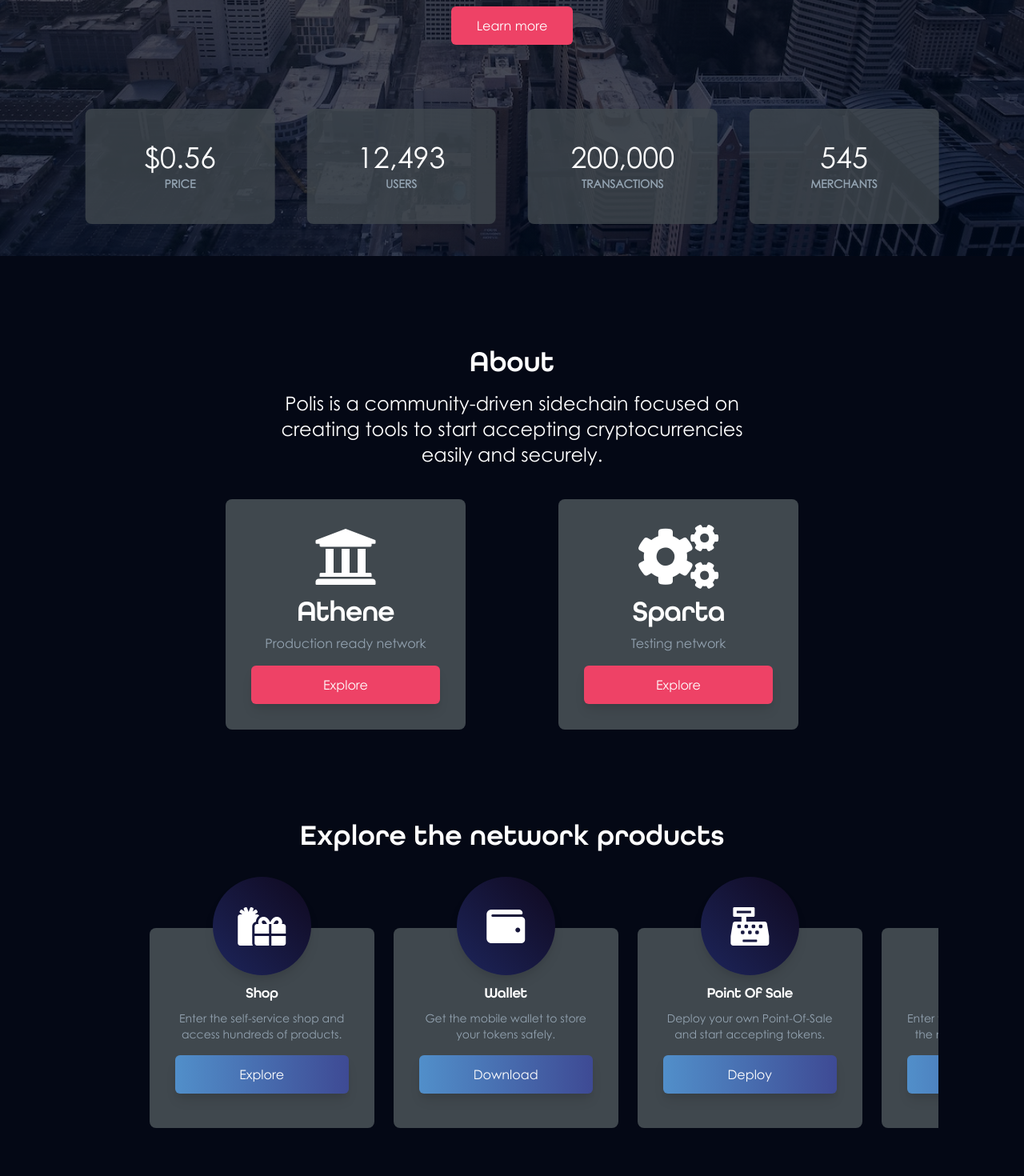
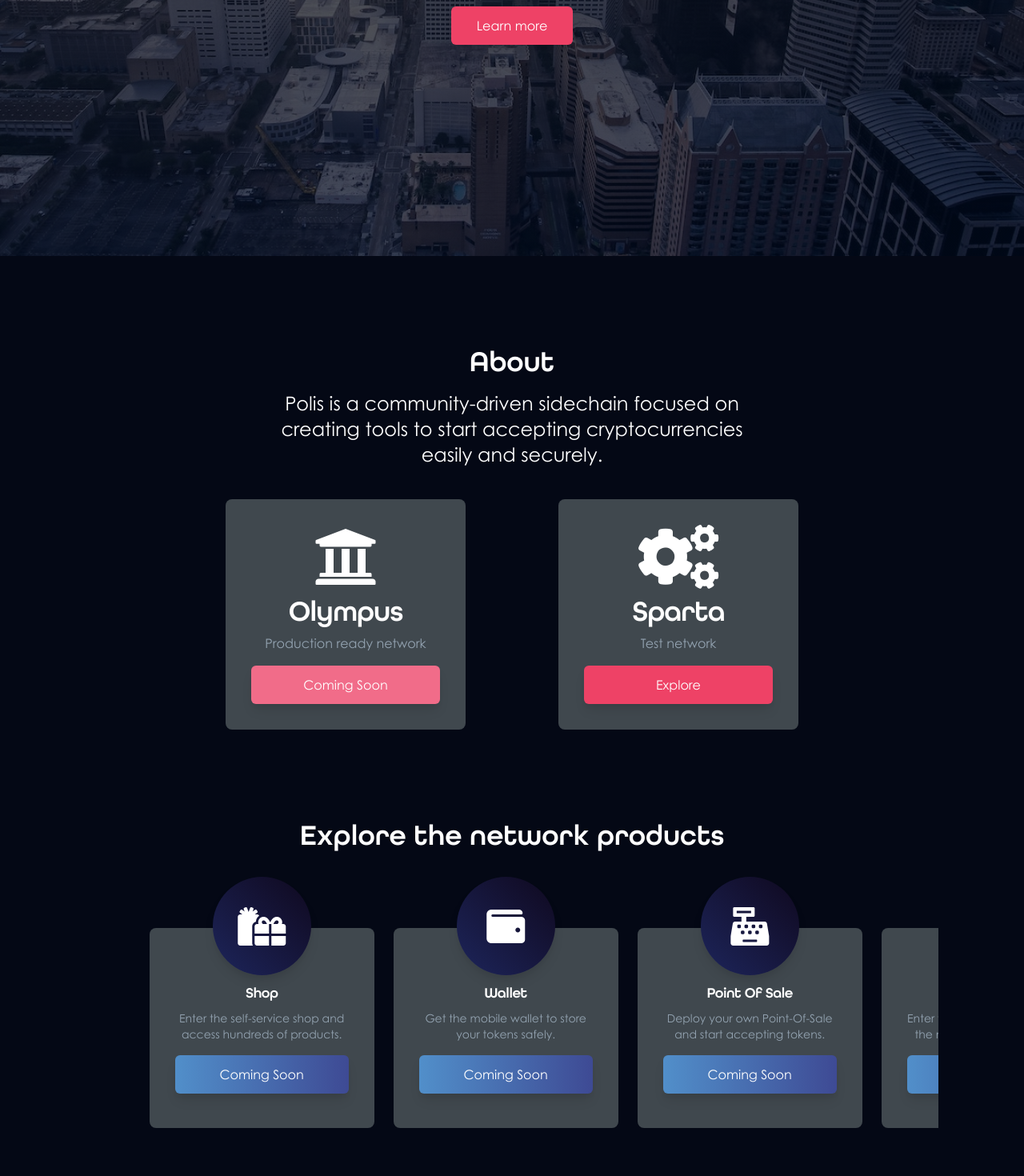
Before and after one commit to polischain/landing, a Next.js app: page / in a window 1280 px wide. Shown: the part 480-1950 px from the top of the page at 80% size. Built offline with nearby package versions, Linux system fonts and the light colour scheme.

Commit message:
Remove unnecesary

```diff
--- a/package.json
+++ b/package.json
@@ -47,8 +47,8 @@
     "lint-staged": "11.1.1",
     "postcss": "^8.3.6",
     "prettier": "2.3.2",
+    "pwa-asset-generator": "4.3.3",
     "tailwindcss": "2.2.7",
-    "pwa-asset-generator": "4.3.3",
     "typescript": "4.3.5"
   }
 }
--- a/pages/index.tsx
+++ b/pages/index.tsx
@@ -1,8 +1,10 @@
 import Navbar from '../components/NavBar'
-import React from 'react'
+import React  from 'react'
 import Footer from '../components/Footer'
 
-export const Home = (): JSX.Element => (
+export function Home(): JSX.Element {
+
+  return (
     <>
       <Navbar />
       <main>
@@ -14,8 +16,8 @@ export const Home = (): JSX.Element => (
                   Join the payments revolution
                 </h1>
                 <p className="mt-6 lg:w-8/12 text-lg mx-auto text-white">
-                Stake, swap, trade, and engage with a vibrant community building
-                the future of payments.{' '}
+                  Stake, swap, trade, and engage with a vibrant community
+                  building the future of payments.{' '}
                 </p>
               </div>
             </div>
@@ -27,40 +29,6 @@ export const Home = (): JSX.Element => (
                 >
                   Learn more
                 </a>
-            </div>
-          </div>
-          <div className="absolute w-5/6 left-1/2 transform -translate-x-1/2 grid grid-flow-col lg:grid-cols-4 lg:grid-rows-1 grid-rows-2 grid-cols-2 my-5 lg:my-20 gap-5 lg:gap-10">
-            <div className="text-center rounded-lg bg-darkgrey-500 bg-opacity-80 hover:bg-opacity-100">
-              <div className="my-5 lg:my-10">
-                <p className="text-white text-2xl lg:text-4xl">$0.56</p>
-                <p className="text-grey-500 text-sm uppercase font-bold mt-1">
-                  Price
-                </p>
-              </div>
-            </div>
-            <div className="text-center rounded-lg bg-darkgrey-500 bg-opacity-80 hover:bg-opacity-100">
-              <div className="my-5 lg:my-10">
-                <p className="text-white text-2xl lg:text-4xl">12,493</p>
-                <p className="text-grey-500 text-sm uppercase font-bold mt-1">
-                  Users
-                </p>
-              </div>
-            </div>
-            <div className="text-center rounded-lg bg-darkgrey-500 bg-opacity-80 hover:bg-opacity-100">
-              <div className="my-5 lg:my-10">
-                <p className="text-white text-2xl lg:text-4xl">200,000</p>
-                <p className="text-grey-500 text-sm uppercase font-bold mt-1">
-                  Transactions
-                </p>
-              </div>
-            </div>
-            <div className="text-center rounded-lg bg-darkgrey-500 bg-opacity-80 hover:bg-opacity-100">
-              <div className="my-5 lg:my-10">
-                <p className="text-white text-2xl lg:text-4xl">545</p>
-                <p className="text-grey-500 text-sm uppercase font-bold mt-1">
-                  Merchants
-                </p>
-              </div>
               </div>
             </div>
           </div>
@@ -86,17 +54,16 @@ export const Home = (): JSX.Element => (
                 <div className="mx-auto text-center">
                   <i className="text-white fas fa-5x fa-university" />
                   <h3 className="mt-2 text-4xl font-semibold text-white tracking-tight">
-                  Athene
+                    Olympus
                   </h3>
                   <p className="mt-2 text-base text-grey-500">
                     Production ready network
                   </p>
                   <div className="rounded-md shadow-lg mt-4">
                     <a
-                    href="https://athene-explorer.polis.tech"
-                    className="bg-contrast-500 text-white w-full flex items-center justify-center px-8 py-3 text-base font-medium rounded-md"
+                      className="bg-contrast-200 text-white w-full flex items-center justify-center px-8 py-3 text-base font-medium rounded-md"
                     >
-                    Explore
+                      Coming Soon
                     </a>
                   </div>
                 </div>
@@ -110,7 +77,9 @@ export const Home = (): JSX.Element => (
                   <h3 className="mt-2 text-4xl font-semibold text-white tracking-tight">
                     Sparta
                   </h3>
-                <p className="mt-2 text-base text-grey-500">Testing network</p>
+                  <p className="mt-2 text-base text-grey-500">
+                    Test network
+                  </p>
                   <div className="rounded-md shadow-lg mt-4">
                     <a
                       href="https://sparta-explorer.polis.tech"
@@ -145,14 +114,14 @@ export const Home = (): JSX.Element => (
                       Shop
                     </h3>
                     <p className="mt-2 text-sm text-grey-500">
-                    Enter the self-service shop and access hundreds of products.
+                      Enter the self-service shop and access hundreds of
+                      products.
                     </p>
                     <div className="rounded-md shadow-lg mt-4">
                       <a
-                      href="https://shop.polispay.com"
-                      className="bg-gradient-to-r from-secondary-500 to-primary-500 text-white w-full flex items-center justify-center px-8 py-3 text-base font-medium rounded-md"
+                        className="bg-gradient-to-r from-secondary-500 to-primary-500 bg-opacity-80 text-white w-full flex items-center justify-center px-8 py-3 text-base font-medium rounded-md"
                       >
-                      Explore
+                        Coming Soon
                       </a>
                     </div>
                   </div>
@@ -175,10 +144,9 @@ export const Home = (): JSX.Element => (
                     </p>
                     <div className="rounded-md shadow-lg mt-4">
                       <a
-                      href="https://polispay.com"
                         className="bg-gradient-to-r from-secondary-500 to-primary-500 text-white w-full flex items-center justify-center px-8 py-3 text-base font-medium rounded-md"
                       >
-                      Download
+                        Coming Soon
                       </a>
                     </div>
                   </div>
@@ -201,10 +169,9 @@ export const Home = (): JSX.Element => (
                     </p>
                     <div className="rounded-md shadow-lg mt-4">
                       <a
-                      href="https://pos.polispay.com"
                         className="bg-gradient-to-r from-secondary-500 to-primary-500 text-white w-full flex items-center justify-center px-8 py-3 text-base font-medium rounded-md"
                       >
-                      Deploy
+                        Coming Soon
                       </a>
                     </div>
                   </div>
@@ -223,14 +190,14 @@ export const Home = (): JSX.Element => (
                       Stake
                     </h3>
                     <p className="mt-2 text-sm text-grey-500">
-                    Enter the the dApp and support the network with your tokens.
+                      Enter the the dApp and support the network with your
+                      tokens.
                     </p>
                     <div className="rounded-md shadow-lg mt-4">
                       <a
-                      href="https://stake.polis.tech"
                         className="bg-gradient-to-r from-secondary-500 to-primary-500 text-white w-full flex items-center justify-center px-8 py-3 text-base font-medium rounded-md"
                       >
-                      Enter
+                        Coming Soon
                       </a>
                     </div>
                   </div>
@@ -334,5 +301,6 @@ export const Home = (): JSX.Element => (
       <Footer />
     </>
   )
+}
 
 export default Home
```
Lines whose indentation alone changed are shown as unchanged.
